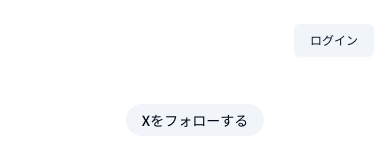
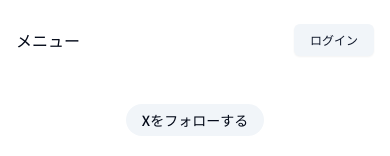
Before and after one commit to ryuta09/blog-writer-app, a Next.js app: page / in a window 390 px wide. Shown: the top 156 px of the page. Built offline with nearby package versions, Linux system fonts and the light colour scheme.

Commit message:
feat: メニューの作成

```diff
--- a/components/main-nav.tsx
+++ b/components/main-nav.tsx
@@ -1,10 +1,15 @@
+"use client"
 import { NavItem } from "@/types";
 import Link from "next/link";
+import MobileNav from "./mobile-nav";
+import { useState } from "react";
 interface MainNavProps {
   items: NavItem[]
   children?: React.ReactNode
 }
 export default function MainNav({items}: MainNavProps) {
+
+  const [showMobileMenu, setShowMobileMenu] = useState<boolean>(false)
   return(
     <div className="flex items-center md:gap-10">
       <Link href={"/"} className="hidden md:flex items-center"><span className="font-bold hidden sm:inline-block">PostWriter</span></Link>
@@ -13,6 +18,12 @@
           <Link key={index} href={item.href} className="text-lg sm:text-sm font-medium hover:text-foreground/80">{item.title}</Link>
         ))}
       </nav>
+      <button className="md:hidden" onClick={() => setShowMobileMenu(prev => !prev)}>
+        <span>メニュー</span>
+      </button>
+        {showMobileMenu && (
+          <MobileNav items={items}/>
+        )}
     </div>
   )
 }
--- /dev/null
+++ b/components/mobile-nav.tsx
@@ -0,0 +1,20 @@
+import { siteConfig } from "@/config/site";
+import { NavItem } from "@/types";
+import Link from "next/link";
+interface MobileNavProps {
+  items: NavItem[]
+}
+export default function MobileNav({items}: MobileNavProps) {
+  return (
+    <div className="fixed top-16 inset-0 z-50 p-6 shadow-md md:hidden animate-in slide-in-from-top-80">
+      <div className="grid gap-6 bg-popover p-4 text-popover-foreground shadow-lg">
+        <Link href={"/"} className="font-bold">{siteConfig.name}</Link>
+        <nav className="text-sm flex gap-4">
+          {items.map((item, index) => (
+            <Link href={item.href} key={index}>{item.title}</Link>
+          ))}
+        </nav>
+      </div>
+    </div>
+  );
+}
```
